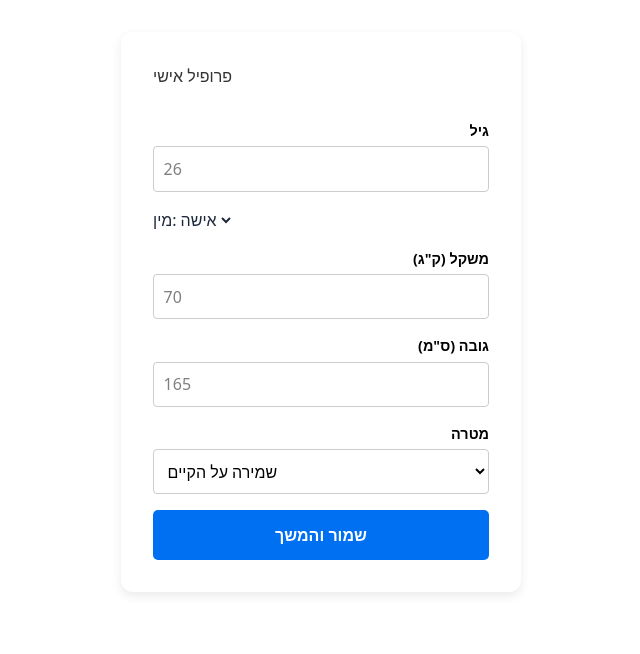
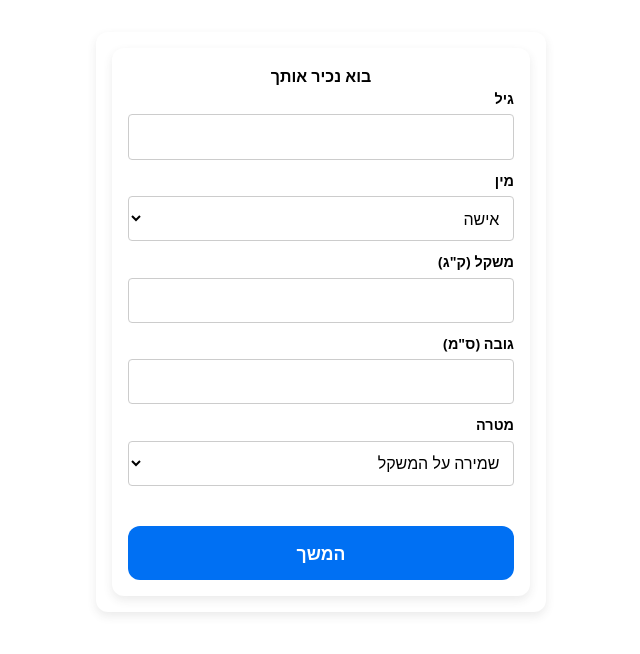
Before and after one commit to ofir8530/ai-fitness-app, a Next.js app: page /onboarding in a window 1280 px wide. Shown: the top 654 px of the page, without its empty margins (319-959 px from the left). Built offline with nearby package versions, Linux system fonts and the light colour scheme.

Commit message:
refactor: convert UserForm into a seamless multi-step onboarding process

```diff
--- a/app/summary/page.tsx
+++ b/app/summary/page.tsx
@@ -6,20 +6,26 @@ import styles from '../page.module.css';
 
 export default function SummaryPage() {
   const searchParams = useSearchParams();
+  console.log("Current URL Params:", searchParams.toString());
 
+  // אנחנו שולחים מחרוזות כדי להתאים ל-Type של SummaryCard
   const userData = {
     age: searchParams.get('age') || '26',
+    gender: searchParams.get('gender') || 'female',
     weight: searchParams.get('weight') || '',
     height: searchParams.get('height') || '',
     goal: searchParams.get('goal') || '',
     targetWeight: searchParams.get('targetWeight') || '',
+    activityLevel: Number(searchParams.get('activityLevel')) || 1.2,
     diet: searchParams.get('diet') || ''
   };
+  console.log("Parsed userData:", userData);
 
   return (
     <main className={styles.mainContainer}>
       <h1 className={styles.title}>התוכנית שלך מוכנה!</h1>
 
+      {/* עכשיו ה-Types תואמים והשגיאה תיעלם */}
       <SummaryCard data={userData} />
 
       <Link href="/dashboard" className={styles.primaryButton}>
--- a/components/UserForm.module.css
+++ b/components/UserForm.module.css
@@ -1,20 +1,28 @@
 .formContainer {
   background: white;
-  padding: 2rem;
+  padding: 1rem;
   border-radius: 12px;
   box-shadow: 0 4px 10px rgba(60, 59, 59, 0.1);
   width: 100%;
-  max-width: 400px;
+  max-width: 450px;
   display: flex;
   flex-direction: column;
-  gap: 1rem;
+  direction: rtl;
+}
+.formTitle{
+  font-weight: bold;
+  text-align: center;
+  color: rgb(0, 0, 0);
+  font-size: 1rem;
 }
 
+/* הגדרות קבועות לשדות קלט (שלב 1) */
 .inputGroup {
   display: flex;
   flex-direction: column;
   gap: 0.3rem;
   text-align: right;
+  margin-bottom: 10px;
 }
 
 .inputGroup label {
@@ -30,9 +38,97 @@
   border-radius: 4px;
 }
 
+/* --- הגדרות חדשות לגריד האפשרויות (שלב 2 ו-3) --- */
+
+.optionsGrid {
+  display: flex;
+  flex-direction: column;
+  min-height: 400px;
+  gap: 12px;
+  width: 100%;
+  margin: 1rem 0;
+}
+
+.cardOption {
+  display: flex;
+  flex-direction: column;
+  align-items: flex-start;
+  justify-content: center;
+  padding: 15px 25px;
+  height: 70px;
+  padding: 15px;
+  border: 2px solid #e2e8f0;
+  border-radius: 12px;
+  background-color: white;
+  cursor: pointer;
+  text-align: right;
+  transition: all 0.2s ease;
+  box-sizing: border-box;
+  flex-shrink: 0;
+  outline: none;
+}
+
+.cardOption:hover {
+  border-color: #cbd5e1;
+}
+
+.selectedCard {
+  background-color: #f0f7ff;
+  border: 2px solid #0070f3 !important;
+  border-radius: 12px;
+  text-align: right;
+  padding: 15px 15px;
+  flex-shrink: 0;
+  min-height: 70px;
+}
+
+.cardTitle {
+  display: block;
+  width: 100%;
+  font-weight: bold;
+  color: #1e293b;
+  font-size: 1rem;
+  margin-bottom: 4px;
+  text-align: initial;
+}
+
+.cardDesc {
+  display: block;
+  font-size: 0.85rem;
+  color: #64748b;
+  min-height: 1.2em;
+  width: 100%;
+  text-align: initial;
+}
+
+/* --- כפתורי ניווט --- */
+
+.buttonGroup {
+  display: flex;
+  margin-top: 30px;
+  gap: 1rem;
+  justify-content: center;
+  width: 100%;
+}
+
+
 .submitButton {
+  width: 100%;
+  padding: 14px;
   background-color: #0070f3;
   color: white;
+  border: none;
+  border-radius: 12px;
+  font-weight: bold;
+  font-size: 1.1rem;
+  cursor: pointer;
+  transition: background-color 0.2s;
+}
+
+.secondaryButton {
+  flex: 1;
+  background-color: #e2e8f0;
+  color: #475569;
   padding: 0.8rem;
   border: none;
   border-radius: 5px;
--- a/components/UserForm.tsx
+++ b/components/UserForm.tsx
@@ -5,8 +5,8 @@ import { useRouter } from 'next/navigation';
 import styles from './UserForm.module.css';
 
 export default function UserForm() {
+  const [step, setStep] = useState(1);
   const router = useRouter();
-
   const [formData, setFormData] = useState({
     age: '',
     gender: 'female',
@@ -14,6 +14,8 @@ export default function UserForm() {
     height: '',
     goal: 'maintain',
     targetWeight:'',
+    activityLevel: 1.2,
+    dietaryPreferences: [] as string[]
   });
 
   const handleChange = (e: React.ChangeEvent<HTMLInputElement | HTMLSelectElement>) => {
@@ -24,71 +26,171 @@ export default function UserForm() {
   const handleSubmit = (e: React.FormEvent) => {
   e.preventDefault();
 
-    // בניית כתובת עם כל הנתונים שאספנו עד כה
+  // יצירת הפרמטרים מתוך ה-formData שקיים ב-State של הטופס
   const params = new URLSearchParams({
-        age: formData.age,
-        weight: formData.weight,
-        height: formData.height,
+    age: formData.age.toString(),
+    gender: formData.gender,
+    weight: formData.weight.toString(),
+    height: formData.height.toString(),
     goal: formData.goal,
-        targetWeight: formData.targetWeight
+    targetWeight: formData.targetWeight.toString(),
+    activityLevel: formData.activityLevel.toString(),
+    diet: formData.dietaryPreferences.join(',')
   });
 
-    // מעבר לדף העדפות התזונה במקום לדף הסיכום
-    router.push(`/dietary-preferences?${params.toString()}`);
+  // קריטי: להוסיף את סימן השאלה והפרמטרים לנתיב
+  const queryString = params.toString();
+  console.log("Navigating to:", `/summary?${queryString}`); // בדיקה ב-Console
+
+  router.push(`/summary?${queryString}`);
+
   };
 
 
   return (
-    <form className={styles.formContainer} onSubmit={handleSubmit}>
-      <h2 style={{color: '#333', marginBottom: '1rem'}}>פרופיל אישי</h2>
+    <form onSubmit={handleSubmit} className={styles.formContainer}>
+      {step === 1 && (
+        <div className={styles.formContainer}>
+          <h2 className={styles.formTitle}>בוא נכיר אותך</h2>
 
           <div className={styles.inputGroup}>
-        <label>גיל</label>
-        <input type="number" name="age" value={formData.age} onChange={handleChange} placeholder="26" />
+            <label className={styles.label}>גיל</label>
+            <input
+              type="number"
+              className={styles.inputField}
+              value={formData.age}
+              onChange={(e) => setFormData({...formData, age: e.target.value})}
+            />
           </div>
 
-      <div className={styles.formGroup}>
-        <label>מין:</label>
-        <select name="gender" value={formData.gender} onChange={handleChange}>
+          <div className={styles.inputGroup}>
+            <label className={styles.label}>מין</label>
+            <select
+              className={styles.selectField}
+              value={formData.gender}
+              onChange={(e) => setFormData({...formData, gender: e.target.value})}
+            >
               <option value="female">אישה</option>
               <option value="male">גבר</option>
             </select>
           </div>
 
           <div className={styles.inputGroup}>
-        <label>משקל (ק"ג)</label>
-        <input type="number" name="weight" value={formData.weight} onChange={handleChange} placeholder="70" />
+            <label className={styles.label}>משקל (ק"ג)</label>
+            <input
+              type="number"
+              className={styles.inputField}
+              value={formData.weight}
+              onChange={(e) => setFormData({...formData, weight: e.target.value})}
+            />
           </div>
 
           <div className={styles.inputGroup}>
-        <label>גובה (ס"מ)</label>
-        <input type="number" name="height" value={formData.height} onChange={handleChange} placeholder="165" />
+            <label className={styles.label}>גובה (ס"מ)</label>
+            <input
+              type="number"
+              className={styles.inputField}
+              value={formData.height}
+              onChange={(e) => setFormData({...formData, height: e.target.value})}
+            />
           </div>
 
           <div className={styles.inputGroup}>
-        <label>מטרה</label>
-        <select name="goal" value={formData.goal} onChange={handleChange}>
+            <label className={styles.label}>מטרה</label>
+            <select
+              className={styles.selectField}
+              value={formData.goal}
+              onChange={(e) => setFormData({...formData, goal: e.target.value})}
+            >
               <option value="lose">ירידה במשקל</option>
-          <option value="maintain">שמירה על הקיים</option>
-          <option value="gain">עלייה במסה</option>
+              <option value="maintain">שמירה על המשקל</option>
+              <option value="gain">עליה במסה</option>
             </select>
           </div>
 
-    {/* יוצג רק אם המטרה היא לא שמירה */}
-       {formData.goal !=='maintain'&&(
-            <div className={styles.formGroup}>
-                <label>משקל יעד (ק"ג):</label>
+          {/* מציג את משקל היעד רק אם המטרה היא לא שמירה על המשקל */}
+          {formData.goal !== 'maintain' && (
+            <div className={styles.inputGroup}>
+              <label className={styles.label}>משקל יעד (ק"ג)</label>
               <input
                 type="number"
-                name="targetWeight"
+                className={styles.inputField}
+                placeholder="לדוגמה: 65"
                 value={formData.targetWeight}
-                onChange={handleChange}
-                required
+                onChange={(e) => setFormData({...formData, targetWeight: e.target.value})}
               />
             </div>
           )}
 
-      <button type="submit" className={styles.submitButton}>שמור והמשך</button>
+          <div className={styles.buttonGroup}>
+            <button type="button" onClick={() => setStep(2)} className={styles.submitButton}>המשך</button>
+          </div>
+        </div>
+      )}
+       {/* שלב 2: רמת פעילות */}
+     {step === 2 && (
+      <div className={styles.formContainer}> {/* הקונטיינר הלבן שעוטף הכל */}
+        <h2 className={styles.formTitle}>איך נראה היום שלך?</h2>
+        <p className={styles.formDescription}>זה יעזור לנו לדייק את כמות הקלוריות שאת שורפת</p>
+
+        <div className={styles.optionsGrid}>
+          {[
+            { val: 1.2, label: 'יושבני', desc: 'עבודה משרדית, מעט תנועה' },
+            { val: 1.375, label: 'פעילות קלה', desc: 'הליכות, עמידה, עבודה פיזית קלה' },
+            { val: 1.55, label: 'פעילות מתונה', desc: 'מתאמנת 3-5 פעמים בשבוע (פילאטיס וכו\')' },
+            { val: 1.725, label: 'פעילות גבוהה', desc: 'אימונים עצימים כמעט כל יום' }
+          ].map((opt) => (
+            <button
+              key={opt.val}
+              type="button"
+              className={formData.activityLevel === opt.val ? styles.selectedCard : styles.cardOption}
+              onClick={() => setFormData({...formData, activityLevel: opt.val})}
+            >
+              <span className={styles.cardTitle}>{opt.label}</span>
+              <span className={styles.cardDesc}>{opt.desc}</span>
+            </button>
+          ))}
+        </div>
+
+        <div className={styles.buttonGroup}>
+          <button type="button" onClick={() => setStep(1)} className={styles.secondaryButton}>חזור</button>
+          <button type="button" onClick={() => setStep(3)} className={styles.submitButton}>המשך</button>
+        </div>
+      </div>
+    )}
+
+      {step === 3 && (
+        <div className={styles.formContainer}>
+          <h2 className={styles.formTitle}>העדפות תזונה</h2>
+          <p className={styles.formDescription}>סמני את מה שרלוונטי אלייך (ניתן לבחור כמה)</p>
+
+          <div className={styles.optionsGrid}>
+            {['כשר', 'טבעוני', 'צמחוני', 'ללא גלוטן', 'דל פחמימה'].map((diet) => (
+              <button
+                key={diet}
+                type="button"
+                className={formData.dietaryPreferences.includes(diet) ? styles.selectedCard : styles.cardOption}
+                onClick={() => {
+                  const current = formData.dietaryPreferences;
+                  const next = current.includes(diet)
+                    ? current.filter(i => i !== diet)
+                    : [...current, diet];
+                  setFormData({...formData, dietaryPreferences: next});
+                }}
+              >
+                <span className={styles.cardTitle}>{diet}</span>
+              </button>
+            ))}
+          </div>
+
+          <div className={styles.buttonGroup}>
+            <button type="button" onClick={() => setStep(2)} className={styles.secondaryButton}>חזור</button>
+            <button type="submit" className={styles.submitButton}>
+      סיום והצגת סיכום
+    </button>
+          </div>
+        </div>
+      )}
     </form>
   );
 }
```
Also changed, not shown: app/dietary-preferences/page.tsx (deleted, +0 -51 lines), app/page.module.css (+10 -58 lines). Lines whose indentation alone changed are shown as unchanged.
